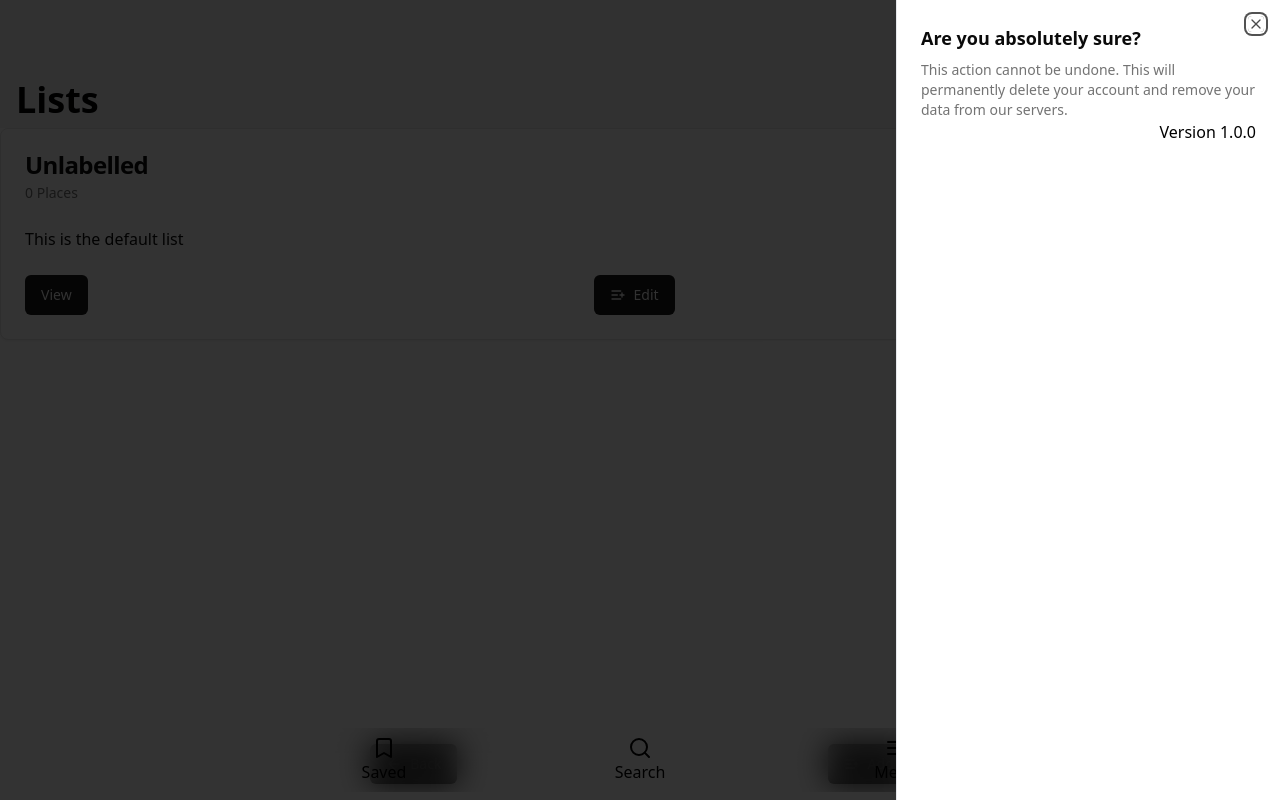
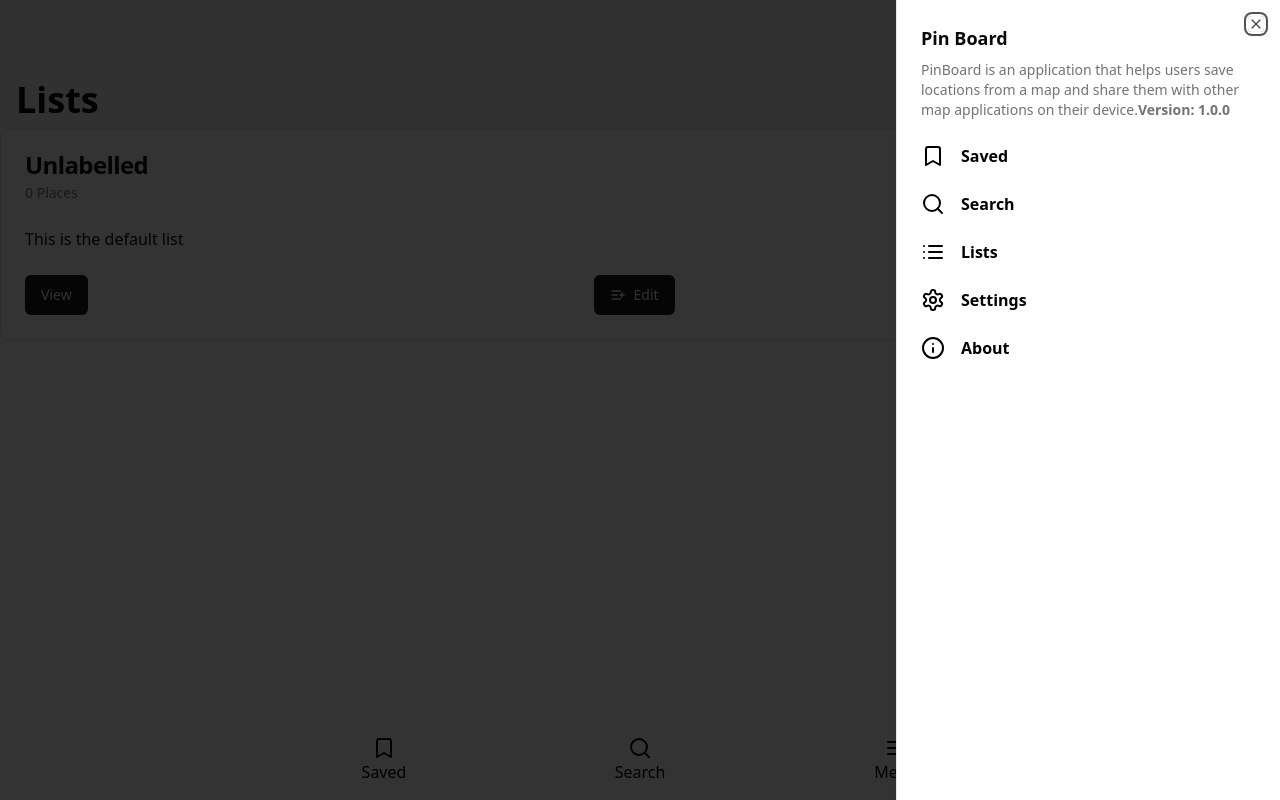
Before and after one commit to krishnaanaril/pin-board, a React (Vite) app: page /lists in a window 1280 px wide. Both pictures are taken after a click on the button "Menu". Built offline with nearby package versions, Linux system fonts and the light colour scheme.

Commit message:
feat: enhance components with PageHeader integration, add data import/export functionality, and improve SideMenu structure

```diff
--- a/src/components/About.tsx
+++ b/src/components/About.tsx
@@ -1,8 +1,10 @@
+import PageHeader from "./PageHeader";
+
 function About() {
     return (
-        <>
-            <h1>About</h1>
-        </>
+        <div className="block h-full w-screen overflow-y-scroll">
+            <PageHeader headerText="About" />
+        </div>
     )
 }
 
--- a/src/components/Lists.tsx
+++ b/src/components/Lists.tsx
@@ -1,11 +1,11 @@
 import { ListDetailsWithPlaces } from "@/store/model";
 import usePinBoardStore from "@/store/pinboard-store";
-import { Button } from "./ui/button";
-import { ArrowLeft } from "lucide-react";
+// import { Button } from "./ui/button";
+// import { ArrowLeft } from "lucide-react";
 import SaveList from "./SaveList";
 import ListCard from "./ListCard";
 import PageHeader from "./PageHeader";
-import PageFooter from "./PageFooter";
+// import PageFooter from "./PageFooter";
 
 function Lists() {
 
@@ -14,17 +14,25 @@ function Lists() {
   const listsWithPlaces: ListDetailsWithPlaces[] = savedLists.map(list => ({ ...list, places: savedLocations.filter(location => location.listId === list.id) }));
   const lists = listsWithPlaces.map(list => <ListCard key={list.id} list={list} />);
 
-  const handleBackClick = () => {
-    window.history.back();
-  };
+  // const handleBackClick = () => {
+  //   window.history.back();
+  // };
 
   return (
-    <>
-      <PageHeader headerText="Lists" />
-      <div className="min-h-screen">
+    <div className="block h-full w-screen overflow-y-scroll">
+      <PageHeader headerText="Lists">
+        <SaveList />
+      </PageHeader>
+      <div>
         {lists}
+        {lists.length === 0 && (
+          <div className="flex flex-col justify-center items-center p-4">
+            <img className="size-48" src="/public/nodata.svg" alt="No data" />
+            <p className="text-center text-xl font-bold my-2">No saved lists found</p>
+          </div>
+        )}
       </div>
-      <PageFooter />
+      {/* <PageFooter />
       <div className="fixed w-full bottom-0 py-4 flex place-content-evenly bg-opacity-50 backdrop-blur-lg">
         <Button id="back-button" onClick={handleBackClick} asChild>
           <div>
@@ -33,8 +41,8 @@ function Lists() {
           </div>
         </Button>
         <SaveList />
-      </div>
-    </>
+      </div> */}
+    </div>
   );
 }
 
--- a/src/components/PageHeader.tsx
+++ b/src/components/PageHeader.tsx
@@ -1,7 +1,12 @@
-function PageHeader({ headerText }: { headerText: string }) {
+function PageHeader({ headerText, children }: { headerText: string, children?: React.ReactNode }) {
     return (
         <header className="h-32 flex flex-col-reverse pl-4 pb-2 bg-gray-100">
-            <h1 className="text-4xl font-bold">{headerText}</h1>
+            <div className="flex flex-row justify-between">
+                <h1 className="text-4xl font-bold">{headerText}</h1>
+                <div className="pr-4">
+                    {children}
+                </div>
+            </div>
         </header>
     );
 }
--- a/src/components/Saved.tsx
+++ b/src/components/Saved.tsx
@@ -30,7 +30,7 @@ function Saved() {
 
     return (
         <div className="block h-full w-screen overflow-y-scroll">
-            <PageHeader headerText="Saved Places" />
+            <PageHeader headerText="Saved Places"/>
             <div>
                 {locations}
                 {locations.length === 0 && (
--- a/src/components/Settings.tsx
+++ b/src/components/Settings.tsx
@@ -1,9 +1,51 @@
+import usePinBoardStore from "@/store/pinboard-store";
 import PageHeader from "./PageHeader";
+import { Button } from "./ui/button";
+import { SaveData } from "@/lib/helpers";
+import { Input } from "./ui/input";
 
 function Settings() {
+
+    const { savedLists, savedLocations, appendSavedLists, appendSavedLocations } = usePinBoardStore();
+
+    function exportData() {
+        const data = {
+            lists: savedLists,
+            locations: savedLocations
+        };
+        const serializedData = JSON.stringify(data, null, 2);
+        SaveData('pin-board-data.json', serializedData);
+    }
+
+    function importData() {
+        const fileInput = document.getElementById('file-input') as HTMLInputElement;
+        if (fileInput.files && fileInput.files.length > 0) {
+            const file = fileInput.files[0];
+            const reader = new FileReader();
+            reader.onload = (e) => {
+                const data = e.target?.result;
+                if (typeof data === 'string') {
+                    const parsedData = JSON.parse(data);
+                    appendSavedLists(parsedData.lists);
+                    appendSavedLocations(parsedData.locations);
+                }
+            }
+            reader.readAsText(file);
+        }
+    }
+
     return (
         <div className="block h-full w-screen overflow-y-scroll">
             <PageHeader headerText="Settings" />
+            <div className="p-4">
+                <h2 className="text-2xl font-bold underline underline-offset-1">Export Data</h2>
+                <Button onClick={exportData} >Export</Button>
+            </div>
+            <div className="p-4">
+                <h2 className="text-2xl font-bold underline underline-offset-1">Import Data</h2>
+                <Input id="file-input" type="file" placeholder="Upload json file"/>
+                <Button onClick={importData} >Import</Button>
+            </div>
         </div>
     )
 }
--- a/src/components/SideMenu.tsx
+++ b/src/components/SideMenu.tsx
@@ -2,31 +2,62 @@ import {
     Sheet,
     SheetContent,
     SheetDescription,
-    SheetFooter,
     SheetHeader,
     SheetTitle,
     SheetTrigger,
-  } from "@/components/ui/sheet";
-import { Menu } from "lucide-react";
+} from "@/components/ui/sheet";
+import { Bookmark, Info, List, Menu, Search, Settings } from "lucide-react";
+import { useState } from "react";
+import { useNavigate } from "react-router";
 
 function SideMenu() {
+
+    let navigate = useNavigate();
+    const [open, setOpen] = useState(false);
+
+    function linkClick(path: string) {
+        navigate(path);
+        setOpen(false);
+    }
+
     return (
-        <Sheet>
+        <Sheet open={open} onOpenChange={setOpen}>
             <SheetTrigger className="flex flex-col items-center">
                 <Menu />
                 Menu
             </SheetTrigger>
             <SheetContent>
                 <SheetHeader>
-                    <SheetTitle>Are you absolutely sure?</SheetTitle>
+                    <SheetTitle>Pin Board</SheetTitle>
                     <SheetDescription>
-                        This action cannot be undone. This will permanently delete your account
-                        and remove your data from our servers.
+                            <span>
+                                PinBoard is an application that helps users save locations from a map and share them with other map applications on their device.
+                            </span>
+                            <strong>Version: 1.0.0</strong>
                     </SheetDescription>
                 </SheetHeader>
-                <SheetFooter>
-                    Version 1.0.0
-                </SheetFooter>
+                <ul className="h-full">
+                    <li onClick={() => linkClick('/saved')} className="flex flex-row my-6 font-bold">
+                        <Bookmark />
+                        <span className="px-4">Saved</span>
+                    </li>
+                    <li onClick={() => linkClick('/')} className="flex flex-row my-6 font-bold">
+                        <Search />
+                        <span className="px-4">Search</span>
+                    </li>
+                    <li onClick={() => linkClick('/lists')} className="flex flex-row my-6 font-bold">
+                        <List />
+                        <span className="px-4">Lists</span>
+                    </li>
+                    <li onClick={() => linkClick('/settings')} className="flex flex-row my-6 font-bold">
+                        <Settings />
+                        <span className="px-4">Settings</span>
+                    </li>
+                    <li onClick={() => linkClick('/about')} className="flex flex-row my-6 font-bold">
+                        <Info />
+                        <span className="px-4">About</span>
+                    </li>
+                </ul>
             </SheetContent>
         </Sheet>
     );
--- a/src/lib/helpers.ts
+++ b/src/lib/helpers.ts
@@ -3,3 +3,13 @@ import { v4 as uuidv4 } from 'uuid';
 export function getUniqueId() : string {
     return uuidv4();
 }
+
+export function SaveData(fileName: string, data: string) {
+    const blob = new Blob([data], { type: 'application/json' });
+    const url = URL.createObjectURL(blob);
+    const a = document.createElement('a');
+    a.href = url;
+    a.download = fileName;
+    a.click();
+    window.URL.revokeObjectURL(url);
+}
--- a/src/store/model.ts
+++ b/src/store/model.ts
@@ -36,4 +36,6 @@ export interface PinBoardState {
     addListItem: (newListItem: ListDetails) => void;
     updateListItem: (id: string, newListItem: ListDetails) => void;
     deleteListItem: (id: string) => void;
+    appendSavedLocations: (newLocations: LocationDetails[]) => void;
+    appendSavedLists: (newLists: ListDetails[]) => void;
 }
--- a/src/store/pinboard-store.ts
+++ b/src/store/pinboard-store.ts
@@ -30,6 +30,12 @@ const PinBoardStateCreatorFn = (set: any) => ({
     },
     deleteListItem: (id: string) => {
         set((state: PinBoardState) => ({ savedLists: [...state.savedLists.filter((x: ListDetails) => x.id !== id)] }));
+    },
+    appendSavedLocations: (newLocations: LocationDetails[]) => {
+        set((state: PinBoardState) => ({ savedLocations: [...state.savedLocations, ...newLocations] }));
+    },
+    appendSavedLists: (newLists: ListDetails[]) => {
+        set((state: PinBoardState) => ({ savedLists: [...state.savedLists, ...newLists] }));
     }
 })
 
```
